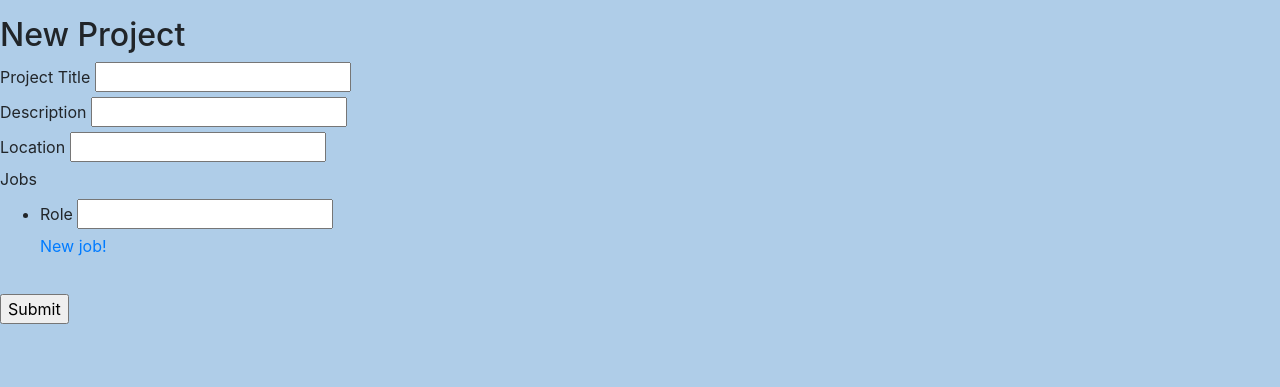
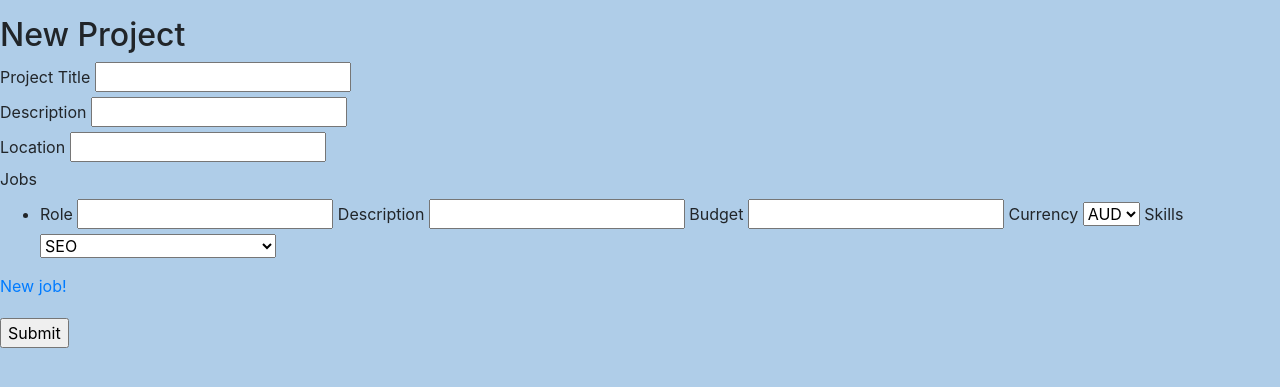
Before and after one commit to CayenneLow/MilkTree, a Flask app: template templates/create_project.html in a window 1280 px wide. Shown: the part 48-435 px from the top of the page. Run offline with Flask 2, Linux system fonts and the light colour scheme; the template is opened without the code that fills it, so the values that code supplies are empty; some libraries are stand-ins or nearby versions.

Commit message:
cloning job boxes

```diff
--- a/static/js/script.js
+++ b/static/js/script.js
@@ -1,11 +1,32 @@
 document.addEventListener("DOMContentLoaded", function(event) {
+    const jobItem = $('.job-item')[0];
 
     function addJobBox(){
-        const jobs = document.getElementsByClassName('job-item');
-        const lastJob = jobs[jobs.length - 1];
-        const newJob = document.createElement('li');
-        newJob.innerText = "I'm a new job yooo";
-        lastJob.appendChild(newJob)
+        // const lastJob = document.getElementById('last-job')
+
+        var newJob = "<li class=\"job-item\"><div class=\"job-info-box\">\
+                <label for=\"role\">Role</label>\
+                <input type=\"text\" name=\"{{jobs|length|string}}-role\" />\
+                <label for=\"description\">Description</label>\
+                <input type=\"text\" name=\"{{jobs|length|string}}-description\" />\
+                <label for=\"budget\">Budget</label>\
+                <input type=\"number\" name=\"{{jobs|length|string}}-budget\" />\
+                <label for=\"currency\">Currency</label>\
+                <select name=\"currency\">\
+                  <option value=\"AUD\">AUD</option>\
+                  <option value=\"USD\">USD</option>\
+                  <option value=\"EUR\">EUR</option>\
+                </select>\
+                <label for=\"skills\">Skills</label>\
+                <select name=\"skills\">\
+                  <option value=\"AUD\">SEO</option>\
+                  <option value=\"USD\">Digital Marketing</option>\
+                  <option value=\"EUR\">Front-end web developemtn</option>\
+                </select>\
+            </div>\
+        </li>"
+
+        $("#job-list").append(newJob)
     }
 
     const newJobButton = document.getElementById('new-job-button');
--- a/templates/create_project.html
+++ b/templates/create_project.html
@@ -3,6 +3,7 @@
 {% block head %}
   {{ super() }}
   <script src="{{ url_for('static', filename='js/script.js') }}"></script>
+  <script src="https://ajax.googleapis.com/ajax/libs/jquery/2.1.3/jquery.min.js"></script>
 {% endblock %}
 {% block content %}
 <body>
@@ -27,15 +28,32 @@
                 <br>
                 <label for="jobs">Jobs</label>
 
-                <ul class="job-list">
+                <ul class="job-list" id="job-list">
                     <li class="job-item">
                         <div class="job-info-box">
                             <label for="role">Role</label>
                             <input type="text" name="{{jobs|length|string}}-role" />
+                            <label for="description">Description</label>
+                            <input type="text" name="{{jobs|length|string}}-description" />
+                            <label for="budget">Budget</label>
+                            <input type="number" name="{{jobs|length|string}}-budget" />
+                            <label for="currency">Currency</label>
+                            <select name="currency">
+                              <option value="AUD">AUD</option>
+                              <option value="USD">USD</option>
+                              <option value="EUR">EUR</option>
+                            </select>
+                            <label for="skills">Skills</label>
+                            <select name="skills">
+                              <option value="AUD">SEO</option>
+                              <option value="USD">Digital Marketing</option>
+                              <option value="EUR">Front-end web developemtn</option>
+                            </select>
                         </div>
                     </li>
-                    <a href="#" id="new-job-button">New job!</a>
                 </ul>
+                <a href="#" id="new-job-button">New job!</a>
+                <br />
 
                 <input type="submit" style="margin-top:20px;"class="submit-donate" value="Submit" />
 
```
